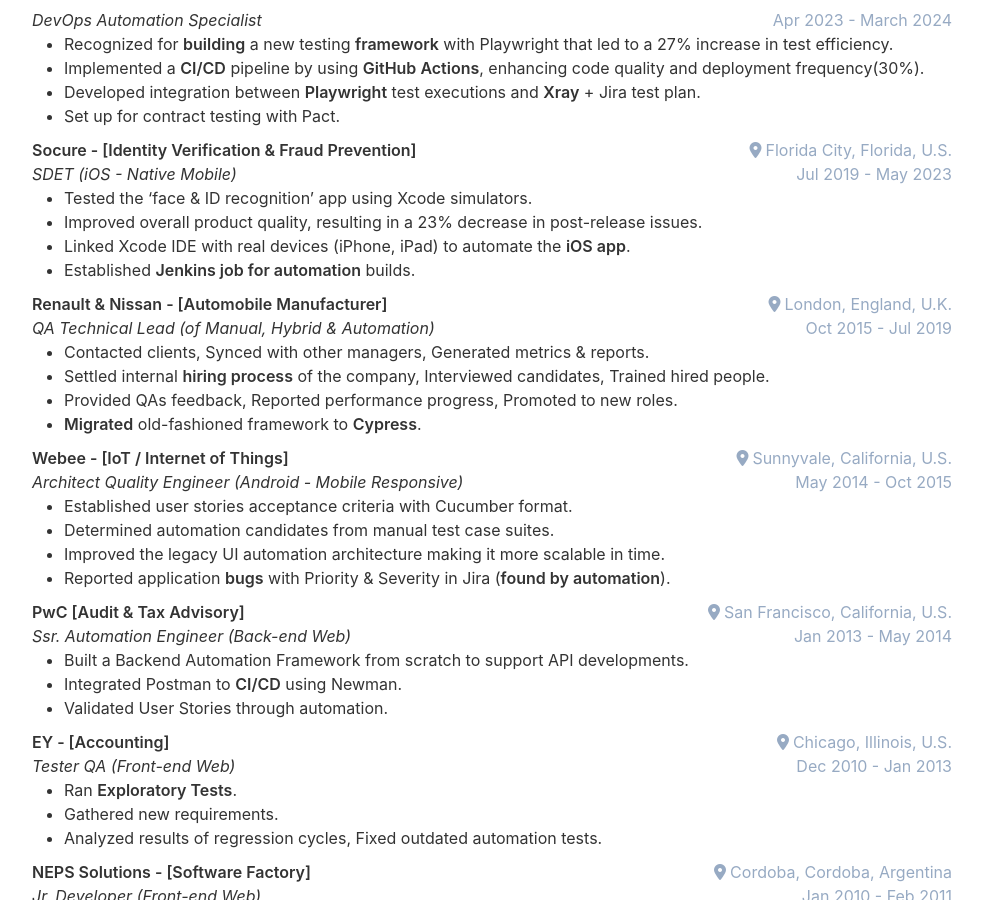
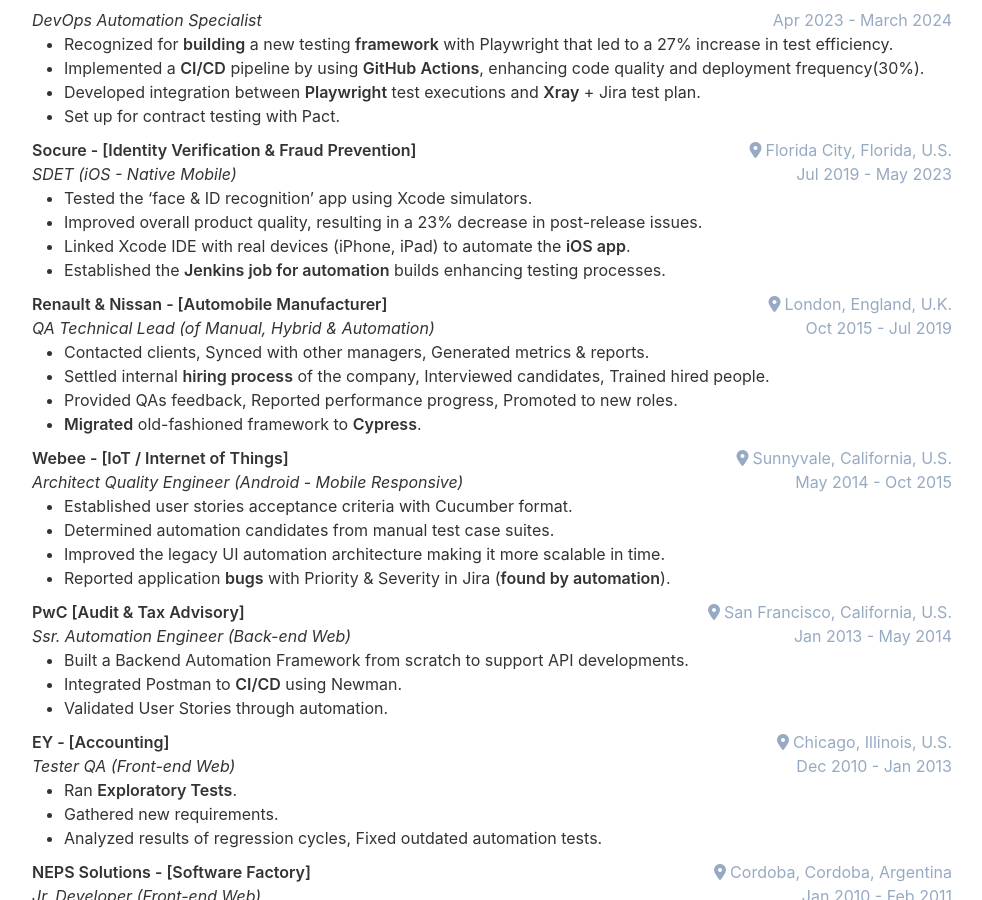
Before and after one commit to cvera08/full-resume, a Jekyll site: the page built from index.html, in a window 1280 px wide and 900 px high, scrolled down 2151 px. Shown: the whole window, without its empty margins (148-1130 px from the left). Built offline with Jekyll 4.4.1, drawn with Linux system fonts in a browser that asks for light colours.

Commit message:
feat(socure): established & enhancing testing

```diff
--- a/_data/data.yml
+++ b/_data/data.yml
@@ -148,7 +148,7 @@ experience:
         - Tested the 'face & ID recognition' app using Xcode simulators.
         - Improved overall product quality, resulting in a 23% decrease in post-release issues.
         - Linked Xcode IDE with real devices (iPhone, iPad) to automate the **iOS app**.
-        - Established **Jenkins job for automation** builds.
+        - Established the **Jenkins job for automation** builds enhancing testing processes.
 
     - company: Renault & Nissan - [Automobile Manufacturer]
       link:
```
